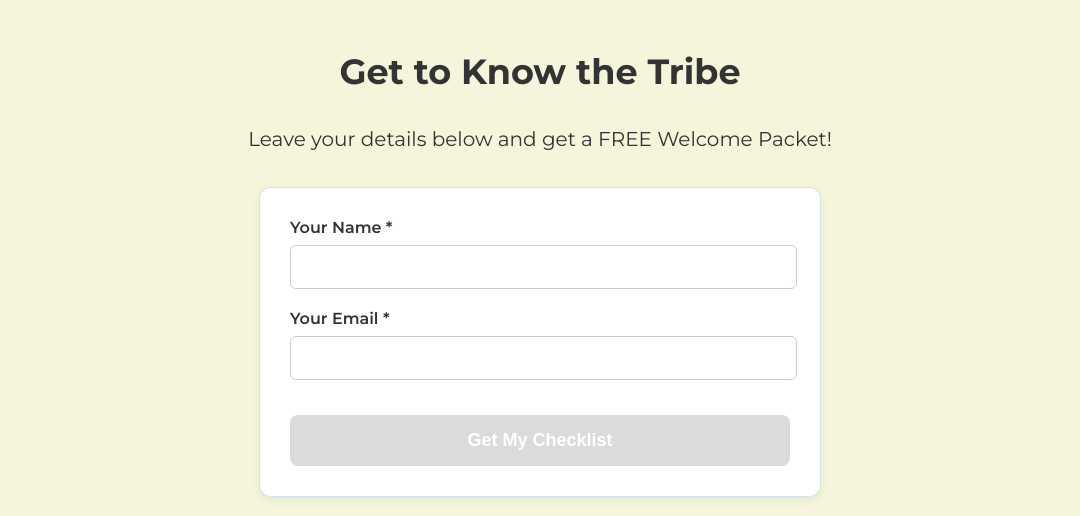
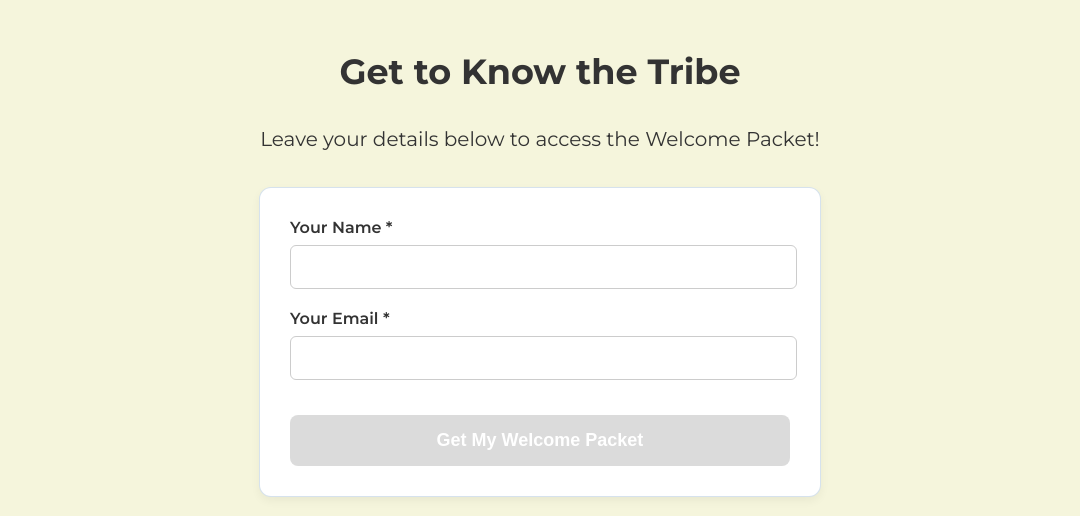
Before and after one commit to domthecoder-dev/wild-free-traveltribe, a React (Vite) app: page / in a window 1280 px wide. Shown: the part 1580-2096 px from the top of the page, without its empty margins (100-1180 px from the left). Built offline with nearby package versions, Linux system fonts and the light colour scheme.

Commit message:
Form Content Changed

```diff
--- a/src/Sections/FormSection-files/FormSection.jsx
+++ b/src/Sections/FormSection-files/FormSection.jsx
@@ -75,7 +75,7 @@ function FormSection() {
   return (
     <section id="Form" className="FormSec-container">
       <h2>Get to Know the Tribe</h2>
-      <p>Leave your details below and get a FREE Welcome Packet!</p>
+      <p>Leave your details below to access the Welcome Packet!</p>
 
       <form
         // 💡 Use the new handleSubmit function
@@ -113,7 +113,7 @@ function FormSection() {
           className="Submit-Button"
           disabled={!isFormValid || isSubmitted}
         >
-          {isSubmitted ? 'Thank You!' : 'Get My Checklist'}
+          {isSubmitted ? 'Thank You!' : 'Get My Welcome Packet'}
         </button>
         {isSubmitted &&
           // State is 'Submitted': Show the download link
```
Also changed, not shown: 1 other file (tests, documents, lock files or other folders).
